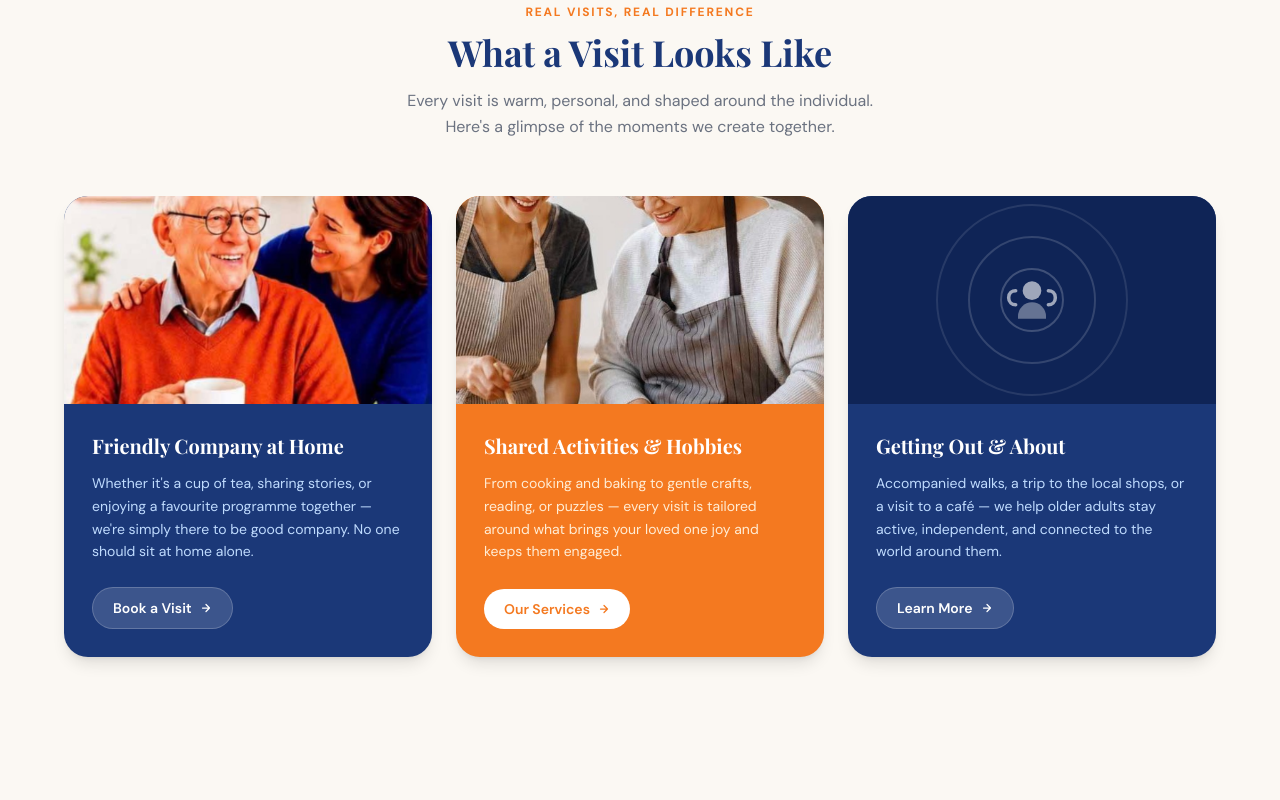
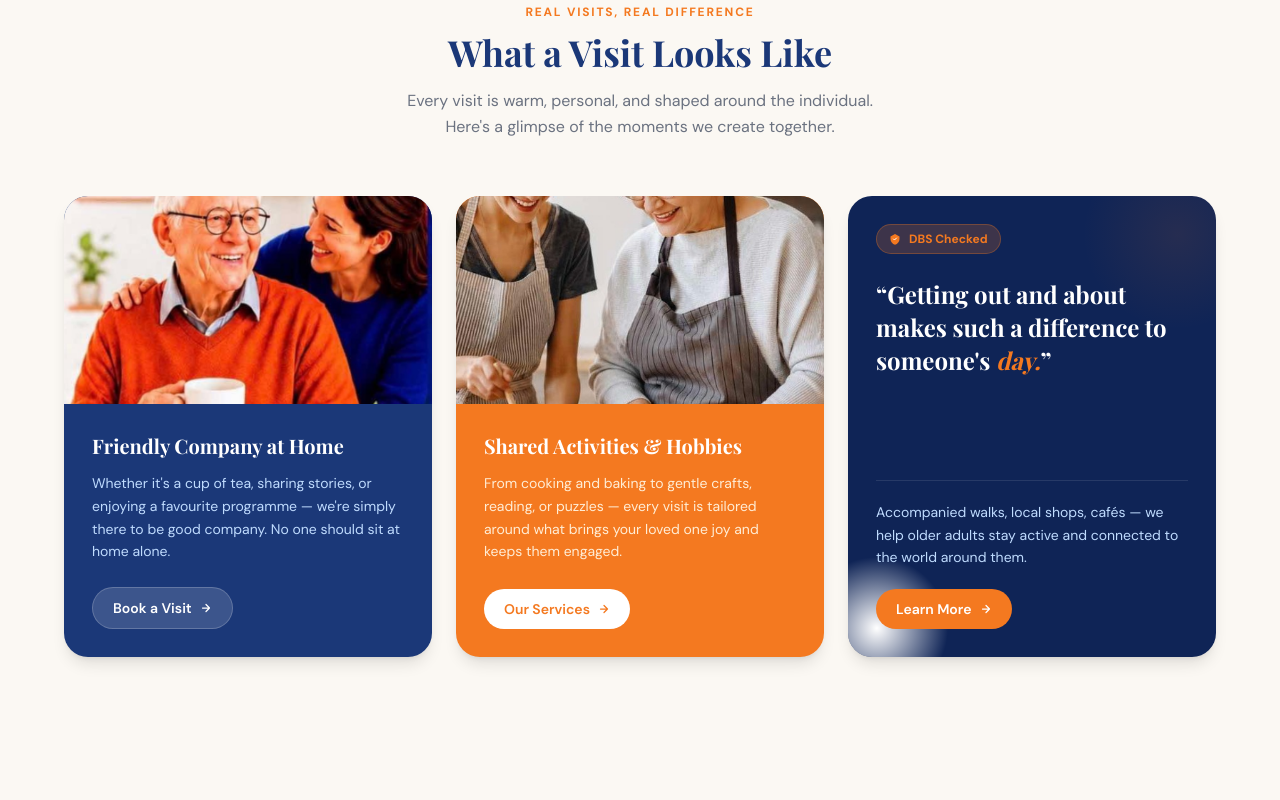
Before and after one commit to tylerashcroft5-ship-it/company2you, a Next.js app: page / in a window 1280 px wide. Shown: the part 2820-3620 px from the top of the page. Built offline with nearby package versions, Linux system fonts and the light colour scheme; a web font is replaced by a local one.

Commit message:
Add files via upload

```diff
--- a/components/GalleryCards.tsx
+++ b/components/GalleryCards.tsx
@@ -1,37 +1,4 @@
 import Image from "next/image";
-
-const cards = [
-  {
-    title: "Friendly Company at Home",
-    description:
-      "Whether it's a cup of tea, sharing stories, or enjoying a favourite programme together — we're simply there to be good company. No one should sit at home alone.",
-    image: "/hero-companion.jpg",
-    alt: "Elderly man enjoying time with a companion over tea",
-    cta: "Book a Visit",
-    href: "#contact",
-    accent: false,
-  },
-  {
-    title: "Shared Activities & Hobbies",
-    description:
-      "From cooking and baking to gentle crafts, reading, or puzzles — every visit is tailored around what brings your loved one joy and keeps them engaged.",
-    image: "/cooking-together.jpg",
-    alt: "Companion and older adult cooking together",
-    cta: "Our Services",
-    href: "#services",
-    accent: true,
-  },
-  {
-    title: "Getting Out & About",
-    description:
-      "Accompanied walks, a trip to the local shops, or a visit to a café — we help older adults stay active, independent, and connected to the world around them.",
-    image: null,
-    alt: null,
-    cta: "Learn More",
-    href: "#services",
-    accent: false,
-  },
-];
 
 export default function GalleryCards() {
   return (
@@ -54,73 +21,118 @@ export default function GalleryCards() {
         </div>
 
         <div className="grid grid-cols-1 sm:grid-cols-3 gap-6">
-          {cards.map((card, i) => (
-            <div
-              key={i}
-              className={`rounded-3xl overflow-hidden flex flex-col shadow-lg ${
-                card.accent
-                  ? "bg-[#F47920]"
-                  : "bg-[#1B3878]"
-              }`}
-            >
-              {/* Image or styled top */}
-              {card.image ? (
+
+          {/* Card 1 — with photo */}
+          <div className="bg-[#1B3878] rounded-3xl overflow-hidden flex flex-col shadow-lg">
             <div className="relative h-52 w-full flex-shrink-0">
               <Image
-                    src={card.image}
-                    alt={card.alt!}
+                src="/hero-companion.jpg"
+                alt="Elderly man enjoying time with a companion"
                 fill
                 className="object-cover"
               />
             </div>
-              ) : (
-                <div className="h-52 w-full flex-shrink-0 relative overflow-hidden flex items-center justify-center bg-[#0f2456]">
-                  {/* Decorative circles */}
-                  <div className="absolute w-48 h-48 rounded-full border-2 border-white/10" />
-                  <div className="absolute w-32 h-32 rounded-full border-2 border-white/15" />
-                  <div className="absolute w-16 h-16 rounded-full border-2 border-white/20" />
-                  <svg width="56" height="56" viewBox="0 0 24 24" fill="none" className="relative z-10 opacity-60">
-                    <circle cx="12" cy="8" r="4" fill="white" />
-                    <path d="M6 20v-1a6 6 0 0112 0v1" fill="white" opacity="0.6"/>
-                    <path d="M19 8c1.5 0 3 1 3 3s-1.5 3-3 3" stroke="white" strokeWidth="1.5" fill="none" strokeLinecap="round"/>
-                    <path d="M5 8C3.5 8 2 9 2 11s1.5 3 3 3" stroke="white" strokeWidth="1.5" fill="none" strokeLinecap="round"/>
-                  </svg>
-                </div>
-              )}
-
-              {/* Content */}
             <div className="flex flex-col flex-1 p-7">
               <h3
-                  className={`text-xl font-bold mb-3 ${
-                    card.accent ? "text-white" : "text-white"
-                  }`}
+                className="text-xl font-bold text-white mb-3"
                 style={{ fontFamily: "var(--font-playfair), serif" }}
               >
-                  {card.title}
+                Friendly Company at Home
               </h3>
-                <p
-                  className={`text-sm leading-relaxed flex-1 mb-6 ${
-                    card.accent ? "text-orange-100" : "text-blue-200"
-                  }`}
-                >
-                  {card.description}
+              <p className="text-blue-200 text-sm leading-relaxed flex-1 mb-6">
+                Whether it&apos;s a cup of tea, sharing stories, or enjoying a
+                favourite programme — we&apos;re simply there to be good company.
+                No one should sit at home alone.
               </p>
               <a
-                  href={card.href}
-                  className={`inline-flex items-center gap-2 font-semibold text-sm px-5 py-2.5 rounded-full w-fit transition-all hover:-translate-y-0.5 ${
-                    card.accent
-                      ? "bg-white text-[#F47920] hover:shadow-lg"
-                      : "bg-white/15 text-white hover:bg-white/25 border border-white/20"
-                  }`}
+                href="#contact"
+                className="inline-flex items-center gap-2 bg-white/15 text-white font-semibold text-sm px-5 py-2.5 rounded-full w-fit hover:bg-white/25 border border-white/20 transition-all"
               >
-                  {card.cta}
+                Book a Visit
                 <svg width="12" height="12" fill="none" stroke="currentColor" strokeWidth="2.5" strokeLinecap="round" strokeLinejoin="round" viewBox="0 0 24 24">
                   <path d="M5 12h14M12 5l7 7-7 7" />
                 </svg>
               </a>
             </div>
           </div>
-          ))}
+
+          {/* Card 2 — with photo, accent */}
+          <div className="bg-[#F47920] rounded-3xl overflow-hidden flex flex-col shadow-lg">
+            <div className="relative h-52 w-full flex-shrink-0">
+              <Image
+                src="/cooking-together.jpg"
+                alt="Companion and older adult cooking together"
+                fill
+                className="object-cover"
+              />
+            </div>
+            <div className="flex flex-col flex-1 p-7">
+              <h3
+                className="text-xl font-bold text-white mb-3"
+                style={{ fontFamily: "var(--font-playfair), serif" }}
+              >
+                Shared Activities &amp; Hobbies
+              </h3>
+              <p className="text-orange-100 text-sm leading-relaxed flex-1 mb-6">
+                From cooking and baking to gentle crafts, reading, or puzzles
+                — every visit is tailored around what brings your loved one
+                joy and keeps them engaged.
+              </p>
+              <a
+                href="#services"
+                className="inline-flex items-center gap-2 bg-white text-[#F47920] font-semibold text-sm px-5 py-2.5 rounded-full w-fit hover:shadow-lg transition-all"
+              >
+                Our Services
+                <svg width="12" height="12" fill="none" stroke="currentColor" strokeWidth="2.5" strokeLinecap="round" strokeLinejoin="round" viewBox="0 0 24 24">
+                  <path d="M5 12h14M12 5l7 7-7 7" />
+                </svg>
+              </a>
+            </div>
+          </div>
+
+          {/* Card 3 — quote/stat card, no photo needed */}
+          <div className="bg-[#0f2456] rounded-3xl flex flex-col shadow-lg relative overflow-hidden">
+            {/* Decorative background circles */}
+            <div className="absolute top-0 right-0 w-48 h-48 rounded-full opacity-10" style={{ background: "radial-gradient(circle, #F47920 0%, transparent 70%)", transform: "translate(30%, -30%)" }} />
+            <div className="absolute bottom-0 left-0 w-36 h-36 rounded-full opacity-8" style={{ background: "radial-gradient(circle, white 0%, transparent 70%)", transform: "translate(-30%, 30%)" }} />
+
+            <div className="flex flex-col flex-1 p-7 relative">
+              {/* DBS badge */}
+              <div className="inline-flex items-center gap-2 bg-[#F47920]/20 border border-[#F47920]/30 rounded-full px-3 py-1.5 w-fit mb-6">
+                <svg width="12" height="12" viewBox="0 0 24 24" fill="none">
+                  <path d="M12 2L3 7v5c0 5.25 3.75 10.15 9 11.25C17.25 22.15 21 17.25 21 12V7L12 2z" fill="#F47920"/>
+                  <path d="M9 12l2 2 4-4" stroke="white" strokeWidth="2" strokeLinecap="round" strokeLinejoin="round"/>
+                </svg>
+                <span className="text-[#F47920] text-xs font-bold">DBS Checked</span>
+              </div>
+
+              <p
+                className="text-white text-2xl font-bold leading-snug mb-4 flex-1"
+                style={{ fontFamily: "var(--font-playfair), serif" }}
+              >
+                &ldquo;Getting out and about makes such a difference to
+                someone&apos;s{" "}
+                <span className="text-[#F47920] italic">day.</span>&rdquo;
+              </p>
+
+              <div className="border-t border-white/10 pt-5 mt-auto">
+                <p className="text-blue-200 text-sm leading-relaxed mb-5">
+                  Accompanied walks, local shops, cafés — we help older adults
+                  stay active and connected to the world around them.
+                </p>
+                <a
+                  href="#services"
+                  className="inline-flex items-center gap-2 bg-[#F47920] text-white font-semibold text-sm px-5 py-2.5 rounded-full w-fit hover:bg-[#e06810] transition-all hover:shadow-lg"
+                >
+                  Learn More
+                  <svg width="12" height="12" fill="none" stroke="currentColor" strokeWidth="2.5" strokeLinecap="round" strokeLinejoin="round" viewBox="0 0 24 24">
+                    <path d="M5 12h14M12 5l7 7-7 7" />
+                  </svg>
+                </a>
+              </div>
+            </div>
+          </div>
+
         </div>
       </div>
     </section>
```
Also changed, not shown: public/nicola.jpg, 1 other file (tests, documents, lock files or other folders). Lines whose indentation alone changed are shown as unchanged.
